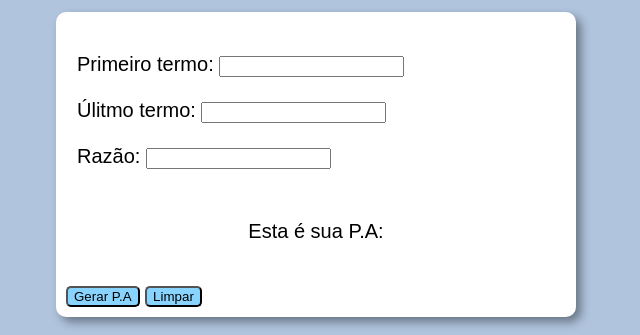
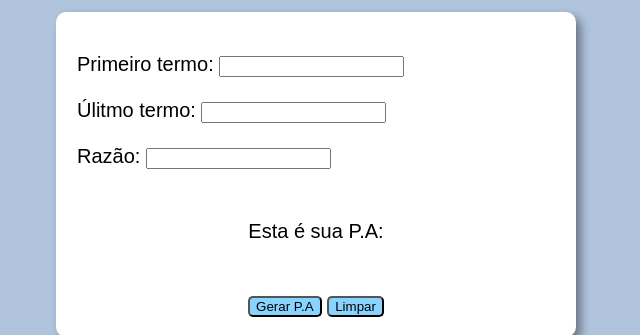
Before and after one commit to AbnerMarquezini/Gerador-de-P.A, a plain HTML site: page index.html in a window 1280 px wide. Shown: the part 87-422 px from the top of the page, without its empty margins (324-964 px from the left). Drawn offline with Linux system fonts and the light colour scheme.

Commit message:
Update index.html

```diff
--- a/index.html
+++ b/index.html
@@ -24,8 +24,10 @@
         <div id="res">
 
         </div>
-        <input type="button" value="Gerar P.A" id="botao" onclick="contar()">
-        <input type="button" value="Limpar" name="limpar" id="botao" onclick="limpar()">
+        <div class="botoes">
+            <input type="button" value="Gerar P.A" id="botao" onclick="contar()">
+            <input type="button" value="Limpar" name="limpar" id="botao" onclick="limpar()">
+        </div>
     </section>
     <footer>
         <h2>&copy; Marquezini</h2>
```
